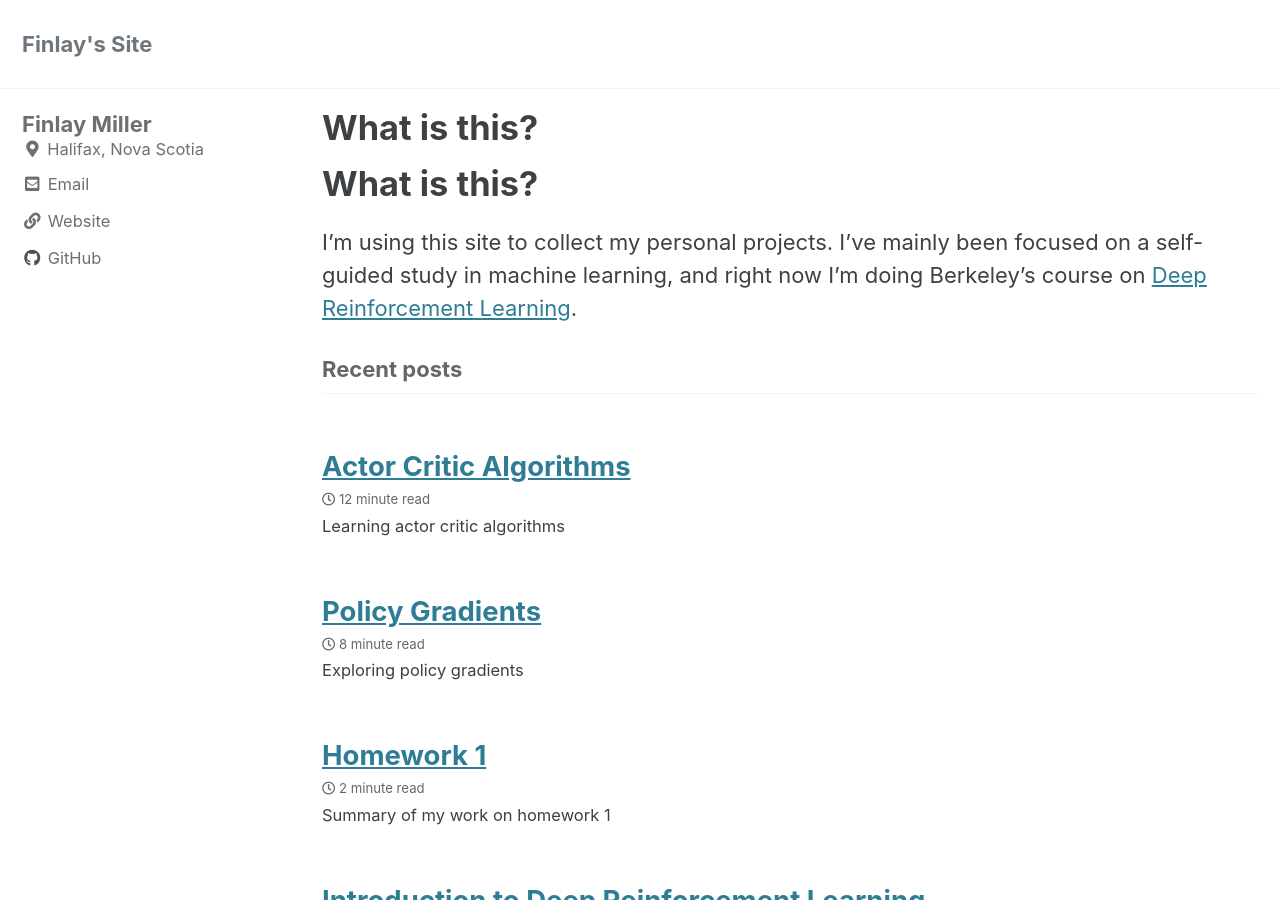
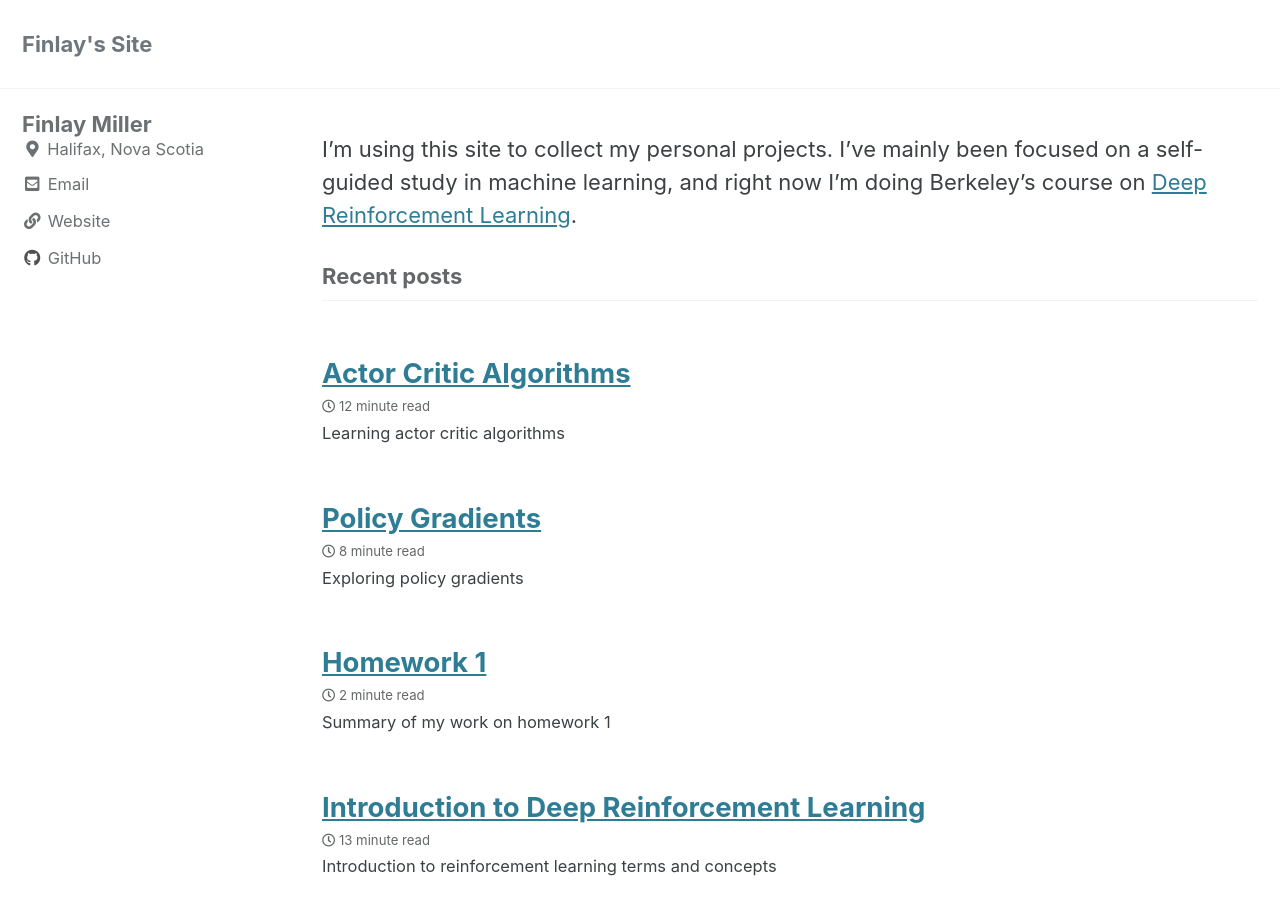
Before and after one commit to finlaymiller/finlaymiller.github.io, a Jekyll site: the page built from index.md, in a window 1280 px wide and 900 px high. Built offline with Jekyll 4.4.1, drawn with Linux system fonts in a browser that asks for light colours; cached includes are drawn as plain includes; our own code applies the rules of GitHub Pages for plain Markdown files.

Commit message:
Removed header on homepage

```diff
--- a/index.md
+++ b/index.md
@@ -4,6 +4,6 @@ classes: wide
 author_profile: true
 ---
 
-# What is this?
+<!-- # What is this? -->
 
 I'm using this site to collect my personal projects. I've mainly been focused on a self-guided study in machine learning, and right now I'm doing Berkeley's course on [Deep Reinforcement Learning]({% post_url cs285/2021-01-15-introduction %}).
```
